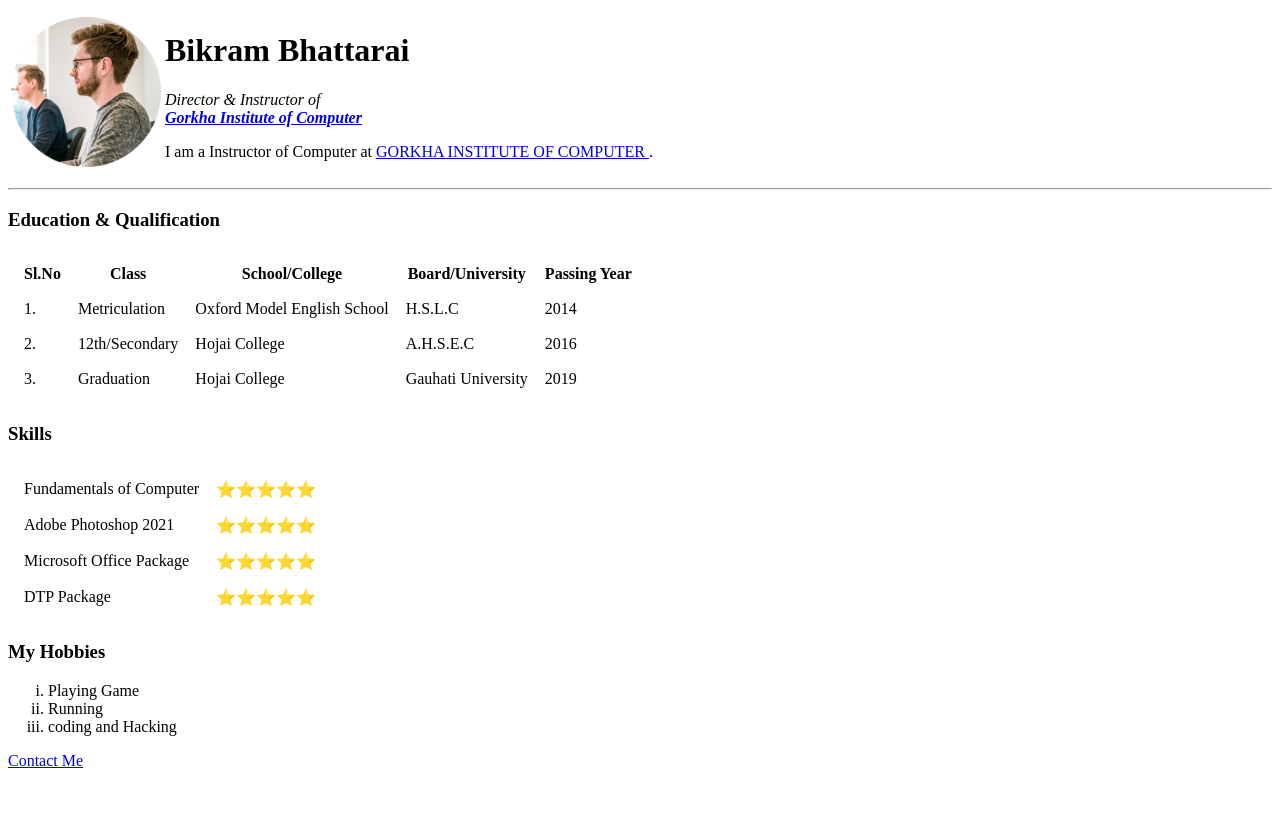
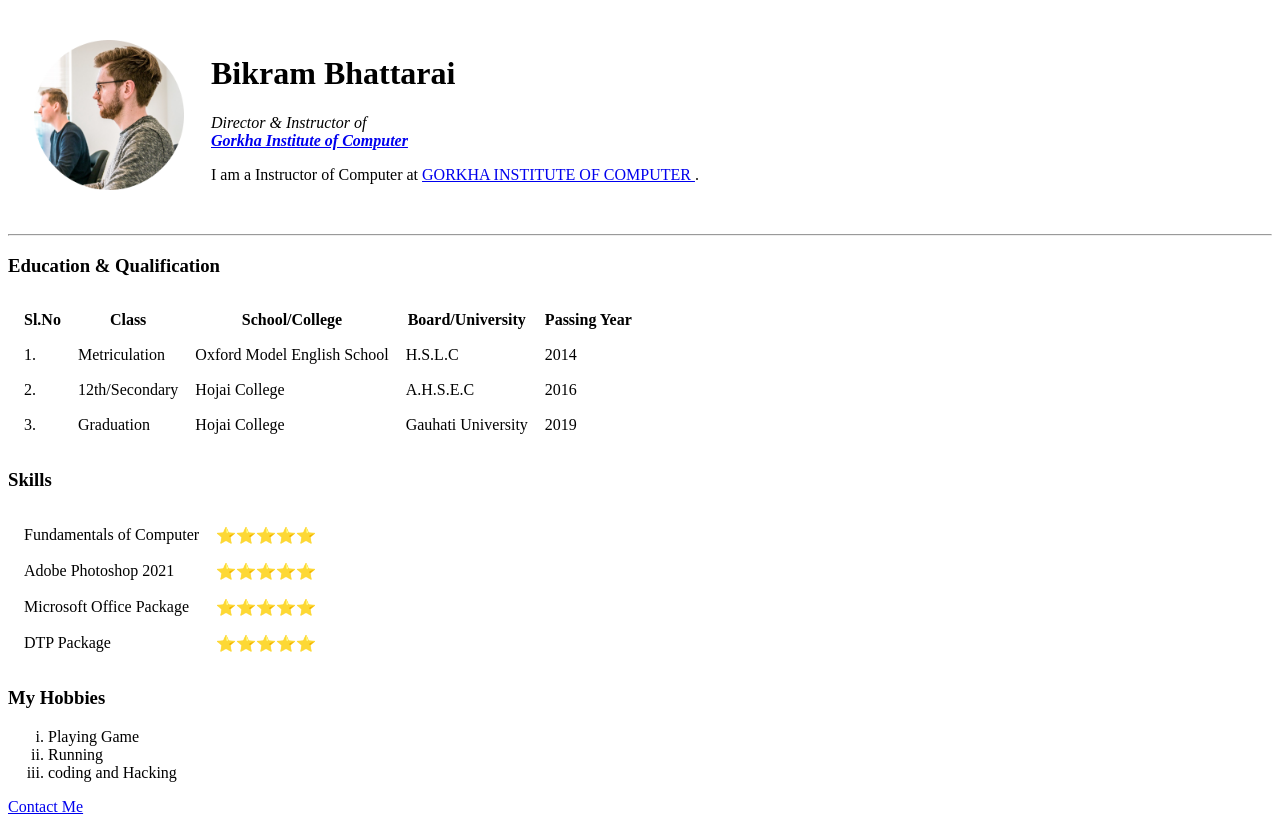
Before and after one commit to Bikrambhattarai/bikrambhattarai, a plain HTML site: page index.html in a window 1280 px wide. Before the commit the page ends 800 px from the top, so only its background shows below. Drawn offline with Linux system fonts and the light colour scheme.

Commit message:
Update index.html

```diff
--- a/index.html
+++ b/index.html
@@ -7,7 +7,7 @@
     <title>💗 Bikram Personal's Site</title>
 </head>
 <body>
-    <table>
+    <table cellspacing="25">
         <tbody>
             <tr>
                 <td><img src="bikram.png" alt="Bikram Bhattarai" style="height: 150px;"></td>
```
